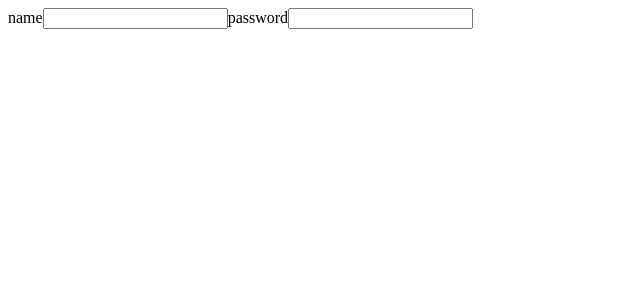
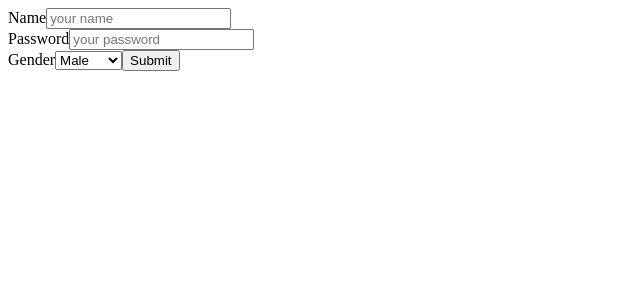
Before and after one commit to Riham274/Create-React-App, a React (Create React App) app: page / in a window 1280 px wide. Shown: the top 300 px of the page, without its empty margins (0-640 px from the left). Built offline with nearby package versions, Linux system fonts and the light colour scheme.

Commit message:
Create functional Form component with useState

```diff
--- a/src/App.js
+++ b/src/App.js
@@ -1,4 +1,5 @@
 import Button from "./components/Button";
+import Form from "./components/Form";
 import Greeting from "./components/Greeting";
 import Input from "./components/Input";
 import Product from "./components/Product";
@@ -8,8 +9,24 @@ import WelcomeFC from "./components/WelcomeFC";
 function App(){
   return(
     <div className="App">
+    {/*
+     <WelcomeFC name="ahmad" age="20" title="js dev"/>
+     <WelcomeFC name="riham" age="18" title="ts dev"/>
+     <Welcome name="yara" age="15" title="ts dev"/>
+     <Product title="product-1" price="100" description="lorem lorem lorem 1"/>
+     <Product title="product-2" price="200" description="lorem lorem lorem 2"/>
+     <Product title="product-3" price="300" description="lorem lorem lorem 3"/>
+
+
+     <WelcomeFC name="ahmad" age="20" title="js dev"/>
+     <WelcomeFC name="riham" age="18" title="ts dev"/>
+     <Button title="hiii"/>
+
      <Input label="name" type="text"/>
      <Input label="password" type="password"/>
+     <Welcome name="yara" age="15" title="ts dev"/>
+    */}
+     <Form />
 
     </div>
   );
--- /dev/null
+++ b/src/components/Form.js
@@ -0,0 +1,65 @@
+import { useState } from "react";
+
+
+function Form () {
+    const [name, setName] = useState('');
+    const [password, setPassword] = useState('');
+    const [gender, setGender] = useState('');
+
+    const nameHandler = (value) => {
+        setName(value);
+
+    }
+
+     const passwordHandler = (value) => {
+        setPassword(value);
+
+    }
+
+     const genderHandler = (value) => {
+        setGender(value);
+
+    }
+
+    return(
+        <form onSubmit={(e) => {
+            e.preventDefault();
+            console.log("form submited");
+            console.log({
+                name, password , gender
+            });
+        }}>
+            <label>Name</label>
+            <input
+            type="text"
+            placeholder="your name"
+            onChange={(event) => {
+                nameHandler(event.target.value)
+            }}/>
+            <br/>
+
+            <label>Password</label>
+            <input
+            type="password"
+            placeholder="your password"
+            onChange={(event) => {
+                passwordHandler(event.target.value)
+            }}/>
+
+            <br/>
+            <label>Gender</label>
+            <select
+             onChange={(event) => {
+                genderHandler(event.target.value)
+            }}
+            >
+                <option value="male">Male</option>
+                <option value="female">Female</option>
+            </select>
+            <button type="submit">Submit</button>
+
+        </form>
+    );
+}
+
+export default Form;
--- a/src/components/Welcome.js
+++ b/src/components/Welcome.js
@@ -4,6 +4,13 @@ class Welcome extends React.Component{
   state = {
     fname: "riham",
     lname: "ahmad"
+  }
+
+  changeName = () => {
+    console.log(this)
+    this.setState({
+      lname : "suha"
+    })
   }
 
     render(){
```
